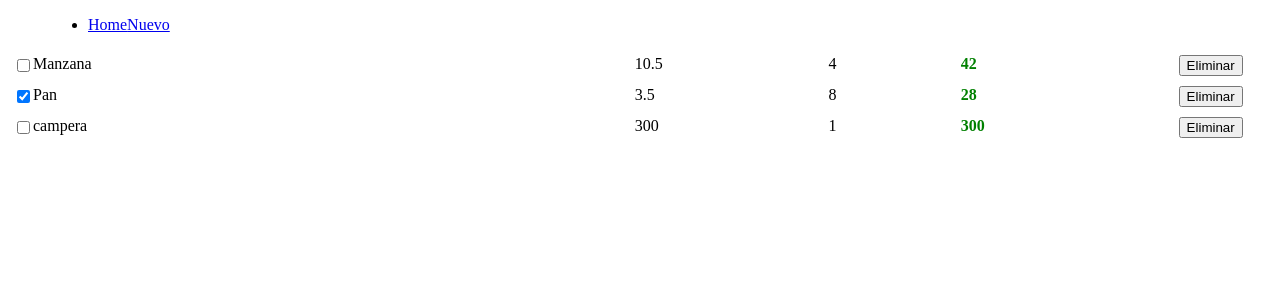
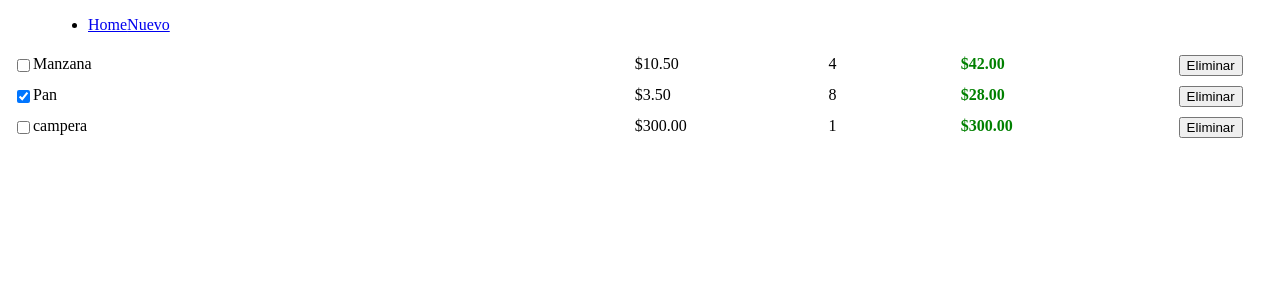
Before and after one commit to dariannfuentes/TPObligatorio, an Angular app: page / in a window 1280 px wide. Shown: the top 300 px of the page. Built offline with nearby package versions, Linux system fonts and the light colour scheme.

Commit message:
Aplique la propiedad currency

```diff
--- a/src/app/components/item/item.component.html
+++ b/src/app/components/item/item.component.html
@@ -4,13 +4,13 @@
         {{item.title}}
     </div>
     <div class="price">
-        {{item.price}}
+        {{item.price | currency}}
     </div>
     <div class="quantity">
         {{item.quantity}}
     </div>
     <div class="total">
-        {{ (item.price * item.quantity)}}
+        {{ (item.price * item.quantity) | currency}}
     </div>
     <div class="actions">
         <button>Eliminar</button>
```
